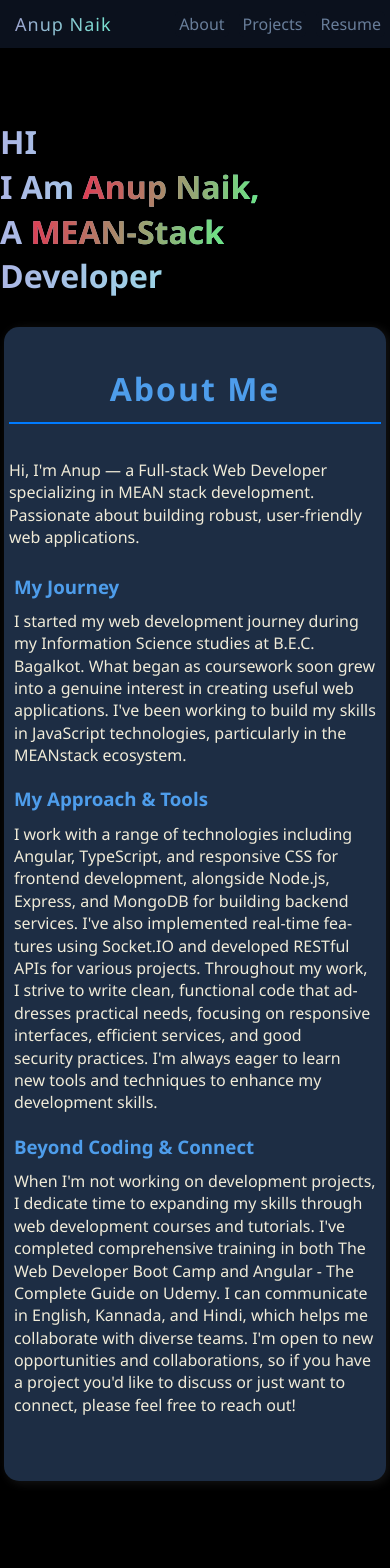
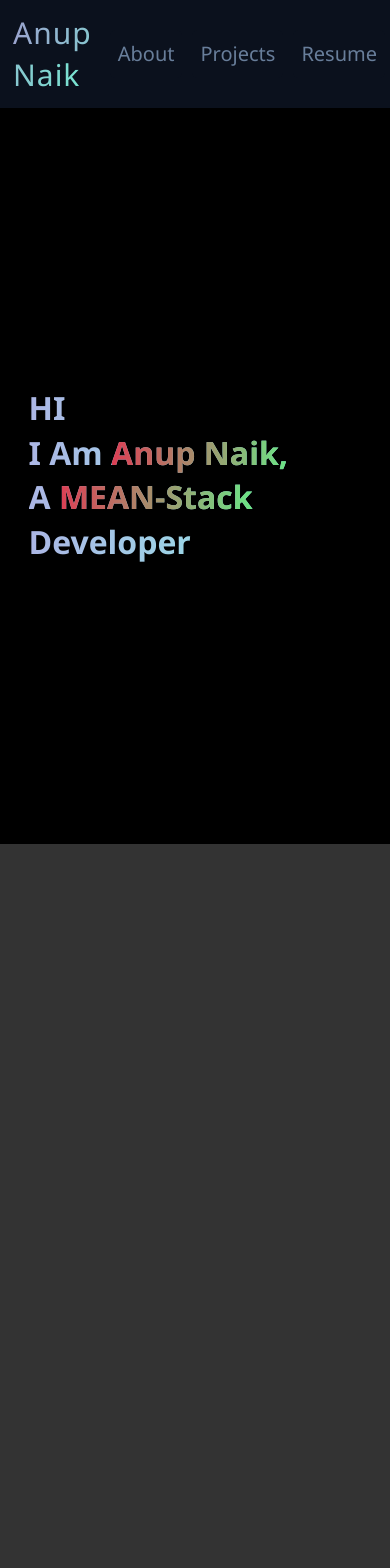
Before and after one commit to Anup-Naik/Anup-Naik, an Angular app: page / in a window 390 px wide. Shown: the top 1568 px of the page. After the commit the page ends 844 px from the top, so only its background shows below. Built offline with nearby package versions, Linux system fonts and the light colour scheme.

Commit message:
Refactor 🦦

```diff
--- a/src/app/app.component.scss
+++ b/src/app/app.component.scss
@@ -1,9 +1,11 @@
 @use "../sass/mixins";
+
 .container {
-  position: relative;
   max-width: var(--max-width);
+  height: 100vh;
+  margin: 0 auto;
   background-color: var(--background-color);
   @include mixins.flexMixin(column, space-between);
+  overflow-x: hidden;
   @include mixins.customScrollbarY;
-
 }
--- a/src/app/components/footer/footer.component.scss
+++ b/src/app/components/footer/footer.component.scss
@@ -4,25 +4,22 @@
 }
 
 footer {
+  @include mixins.flexMixin(column);
   padding: 1rem;
-  @include mixins.bg_txt(var(--primary), var(--on-primary));
   & .contact-details {
-    margin: 0 auto;
-    width: 30%;
-    justify-content: space-evenly;
+    justify-content: space-between;
     & li {
-      margin: 0 2rem;
+      margin: 0.5rem;
       & svg {
-        height: 5rem;
+        height: 4rem;
         fill: var(--on-primary);
         border: 2px solid var(--on-primary);
-        padding: 2px;
-        border-radius: 50%;
+        border-radius: 25%;
         transition: 0.2s ease-in;
         &:hover {
           fill: var(--on-secondary);
           border-color: var(--on-secondary);
-          transform: scale(1.1);
+          transform: scale(0.9);
         }
       }
     }
@@ -30,22 +27,9 @@ footer {
 }
 
 @media (max-width: 768px) {
-  footer {
-    & .contact-details {
-      width: 50%;
-      & li {
-        & svg {
-          height: 4.5rem;
-        }
-      }
-    }
-  }
+
 }
 
 @media (max-width: 568px) {
-  footer {
-    & .contact-details {
-      width: 80%;
-    }
-  }
+
 }
--- a/src/app/components/footer/footer.component.ts
+++ b/src/app/components/footer/footer.component.ts
@@ -4,7 +4,7 @@ import { Component } from '@angular/core';
   selector: 'app-footer',
   imports: [],
   template: `
-    <footer>
+    <footer class="bg-p">
       <ul class="contact-details">
         <li>
           <a
@@ -46,6 +46,7 @@ import { Component } from '@angular/core';
           </a>
         </li>
       </ul>
+      <p class="copytext">&copy; 2025 by Anup Naik, All Rights Reserved</p>
     </footer>
   `,
   styleUrl: './footer.component.scss',
--- a/src/app/components/hero/hero.component.scss
+++ b/src/app/components/hero/hero.component.scss
@@ -1,11 +1,10 @@
 @use "../../../sass/mixins";
-:host{
-  height: 100%;
-}
+
 header {
   @include mixins.flexMixin;
-  @include mixins.bgImg;
-  height: inherit;
+  padding: 1rem;
+  min-height: 70svh;
+  margin-bottom: 10rem;
   & .greeter {
     transform: translate(-10%, 20%);
     @include mixins.gradText;
@@ -16,7 +15,16 @@ header {
   header {
     background-position: 70% center;
     & .greeter {
-      transform: translate(0, 40%);
+      transform: translate(-4%, 40%);
     }
   }
 }
+
+@media (max-width: 568px) {
+  header {
+    background-position: 70% center;
+    & .greeter {
+      transform: translate(5%, 40%);
+    }
+  }
+}
--- a/src/app/components/main/about/about.component.scss
+++ b/src/app/components/main/about/about.component.scss
@@ -1,12 +1,10 @@
 #about {
-  height: 100%;
-
   & .about-header {
-    margin-bottom: 10px;
+    margin-bottom: 1rem;
     align-items: center;
   }
   & .about-body {
-    padding: 5px;
+    padding: 0.5rem;
     & h3{
       color: var(--title-color);
       margin: 1rem 0;
--- a/src/app/components/main/main.component.scss
+++ b/src/app/components/main/main.component.scss
@@ -4,14 +4,12 @@
 }
 main {
   & section {
-    max-width: 90%;
-    min-height: 50vh;
+    max-width: 96%;
+    min-height: 90vh;
     margin: 10rem auto;
     padding: 4rem;
     background-color: var(--secondary);
     color: var(--on-secondary);
-    border-radius: 1.5rem;
-    box-shadow: var(--box-shadow);
 
     & .section-title {
       font-size: 3.2rem;
@@ -28,8 +26,6 @@ main {
 @media (max-width: 768px) {
   main {
     & section {
-      max-width: 98%;
-      min-height: 70vh;
       padding: 6rem 3rem;
 
       & .section-title {
@@ -42,8 +38,7 @@ main {
 @media (max-width: 568px) {
   main {
     & section {
-      max-width: 98%;
-      padding: 4rem 0.5rem;
+      padding: 3rem 1rem;
     }
   }
 }
--- a/src/app/components/main/project/project.component.scss
+++ b/src/app/components/main/project/project.component.scss
@@ -1,7 +1,7 @@
 @use "../../../../sass/mixins";
 #project {
   & .project-container {
-    @include mixins.flexMixin(row);
+    @include mixins.flexMixin;
 
     & .card {
       margin: 1rem;
@@ -10,19 +10,17 @@
       max-width: 60%;
       transition: all 2s cubic-bezier(0.175, 0.885, 0.32, 1.275);
       & > * {
+        filter: blur(0px);
         opacity: 1;
-        filter: blur(0px);
         visibility: visible;
         transition: all 2s cubic-bezier(0.175, 0.885, 0.32, 1.275);
       }
 
       &.collapse {
-        @include mixins.bgImg(overlay);
         max-width: 10%;
         max-height: 65rem;
         border-radius: 5rem;
         color: transparent;
-        filter: blur(1px);
         border-color: transparent;
         & > * {
           filter: blur(20px);
@@ -41,7 +39,7 @@
 @media screen and (max-width: 768px) {
   #project {
     & .project-container {
-      @include mixins.flexMixin(column, flex-start, center);
+      @include mixins.flexMixin(column);
 
       & .card {
         max-width: 90%;
@@ -49,7 +47,7 @@
 
         &.collapse {
           max-width: 90%;
-          max-height: 10rem;
+          max-height: 8rem;
         }
       }
     }
@@ -60,15 +58,14 @@
 @media screen and (max-width: 568px) {
   #project {
     & .project-container {
-      @include mixins.flexMixin(column, flex-start, center);
-
       & .card {
+        margin: 0.5rem 0;
         max-width: 100%;
         max-height: 80rem;
 
         &.collapse {
           max-width: 100%;
-          max-height: 10rem;
+          max-height: 5rem;
         }
       }
     }
--- a/src/app/components/nav/nav.component.scss
+++ b/src/app/components/nav/nav.component.scss
@@ -3,16 +3,14 @@
   width: 100%;
 }
 nav {
-  width: 100%;
   position: sticky;
   top: 0;
-  left:0;
+  overflow: hidden;
   z-index: 10;
   @include mixins.glass;
 
   & .nav-container {
     opacity: 0.9;
-    max-width: var(--max-width);
     @include mixins.flexMixin(row, space-between);
 
     & .brand {
@@ -29,29 +27,9 @@ nav {
 }
 
 @media (max-width: 768px) {
-  nav {
-    & .nav-container {
-      & .brand {
-        font-size: 2.2rem;
-      }
-      & .nav__btn {
-        font-size: 2rem;
-        padding: 1rem 0.8rem;
-      }
-    }
-  }
+
 }
 
 @media (max-width: 568px) {
-  nav {
-    & .nav-container {
-      & .nav__btn {
-        font-size: 1.6rem;
-        padding: 0.2rem 0.4rem;
-      }
-      & .brand {
-        font-size: 1.8rem;
-      }
-    }
-  }
+
 }
--- a/src/styles.scss
+++ b/src/styles.scss
@@ -41,7 +41,6 @@ body {
   text-wrap-style: pretty;
   hyphens: auto;
   user-select: none;
-  max-height:100vh;
 }
 
 ul {
@@ -126,7 +125,6 @@ ul {
   @include mixins.bg_txt(var(--dark), var(--light));
 }
 
-
 //buttons
 .btn {
   display: inline-block;
@@ -200,14 +198,13 @@ ul {
   }
 
   .btn {
-    padding: 0.8rem 1.2rem;
-    font-weight: 400;
+    padding-inline: 1.2rem;
   }
 
   .card {
     & .card-body {
       & .card-title {
-        font-size: 2rem;
+        font-size: 2.4rem;
       }
     }
   }
@@ -219,13 +216,13 @@ ul {
   }
 
   .btn {
-    padding: 0.8rem 1rem;
+    padding-inline: 0.8rem;
   }
 
   .card {
     & .card-body {
       & .card-title {
-        font-size: 1.8rem;
+        font-size: 2rem;
       }
     }
   }
```
Also changed, not shown: public/img/circ.jpg (deleted).
